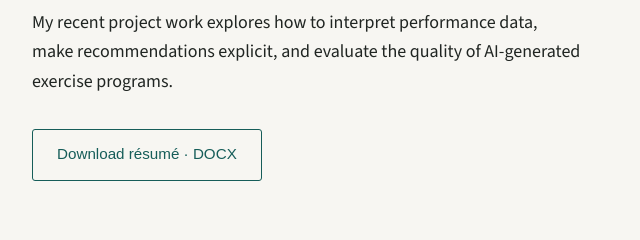
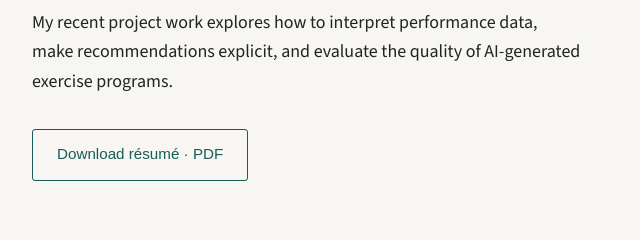
Before and after one commit to wgilmore25/wgilmore25.github.io, an Astro site: page /about in a window 1280 px wide. Shown: the part 1120-1360 px from the top of the page, 0-640 px from the left. Built offline with nearby package versions, Linux system fonts and the light colour scheme; Astro itself is replaced by a stand-in of ours.

Commit message:
Update downloadable resume

```diff
--- a/src/pages/about.astro
+++ b/src/pages/about.astro
@@ -18,7 +18,7 @@ import { href } from '../lib/paths';
       <p>At the Cincinnati Reds, my responsibilities included leading 10 coaches across six teams, coordinating budgets and logistics, and establishing shared department standards. In rehabilitation, I worked with physical therapists to develop organization-wide return-to-play protocols.</p>
       <p>At the Red Bull Athlete Performance Center, I worked with health and performance staff on individual athlete programs, sport science assessments, dashboards, and reports.</p>
       <p>My recent project work explores how to interpret performance data, make recommendations explicit, and evaluate the quality of AI-generated exercise programs.</p>
-      <a class="button secondary" href={href('downloads/will-gilmore-resume.docx')} download>Download résumé · DOCX</a>
+      <a class="button secondary" href={href('downloads/will-gilmore-resume.pdf')} download>Download résumé · PDF</a>
     </div>
     <aside class="education"><p class="eyebrow">Education & credentials</p>
       <h3>Australian Catholic University</h3><p>Master’s of High Performance Sport<br />2020</p>
```
Also changed, not shown: 1 other file.
